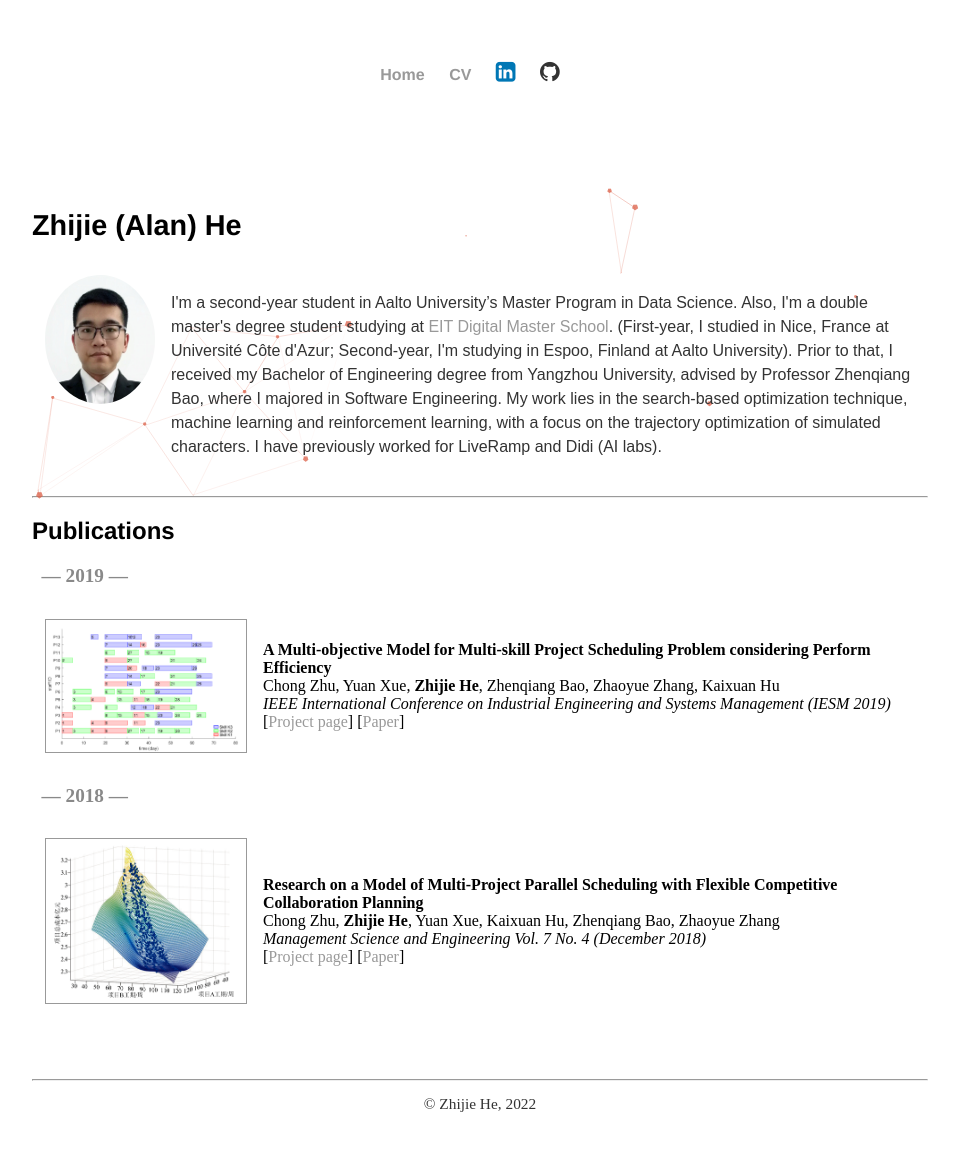
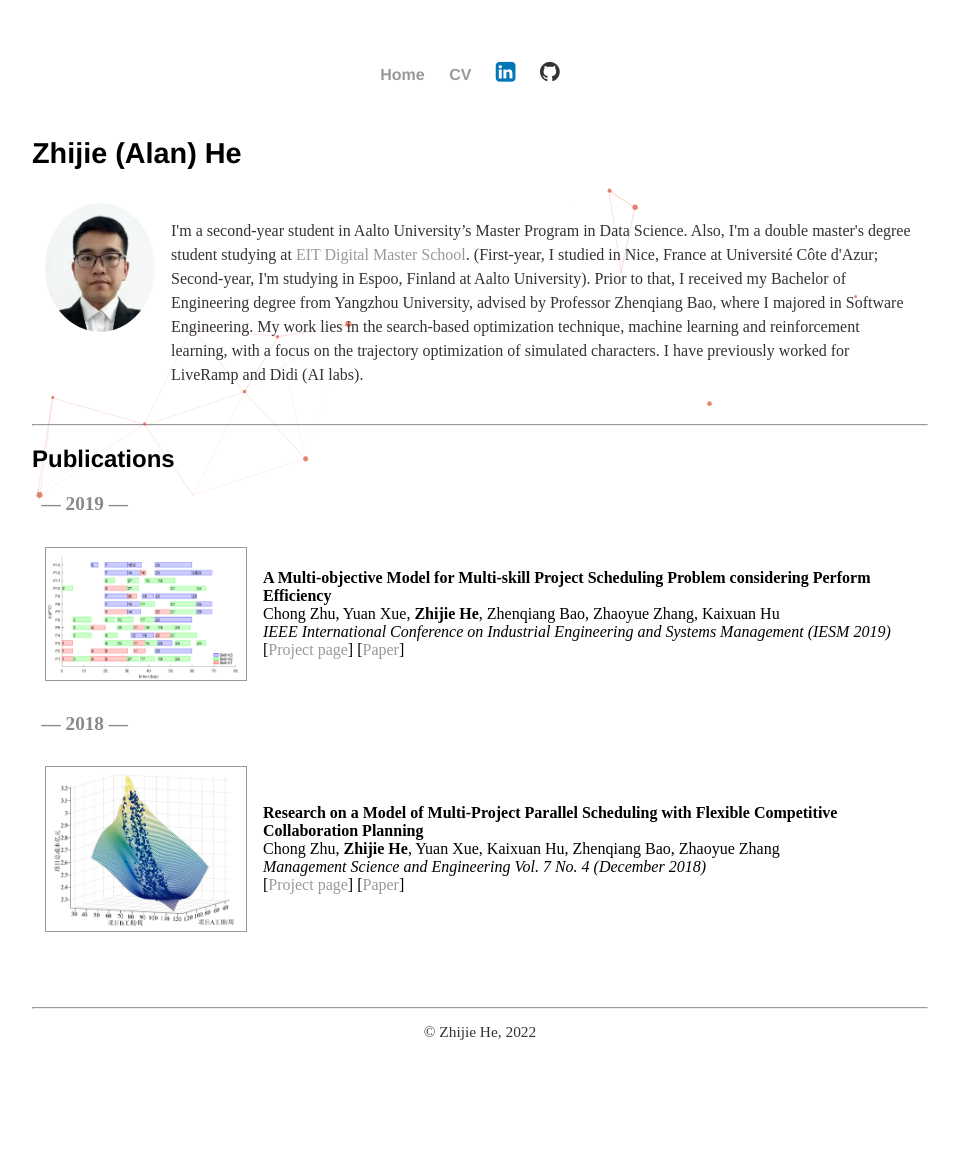
Before and after one commit to Zhijie-He/Zhijie-He.github.io, a Jekyll site: the page built from index.html, in a window 1280 px wide. Shown: the whole page, without its empty margins (160-1119 px from the left). Built offline with Jekyll 4.4.1, drawn with Linux system fonts in a browser that asks for light colours; after the commit the page ends 1101 px from its top, so only the background shows below that.

Commit message:
fix particles

```diff
--- a/assets/css/main.css
+++ b/assets/css/main.css
@@ -132,7 +132,7 @@
     /* W3C, IE 10+/ Edge, Firefox 16+, Chrome 26+, Opera 12+, Safari 7+ */
     vertical-align: bottom;
     width: 100%;
-    max-height: 10vh;
+    max-height: 2vh;
     background-repeat: no-repeat;
     background-size: cover;
     background-attachment: fixed
--- a/index.html
+++ b/index.html
@@ -15,8 +15,7 @@
 		<td >
 			<p style="
 				line-height: 1.5;
-				font-size: 100%;
-				font-family: 'Nunito Sans', sans-serif;">
+				font-size: 100%;">
 				I'm a second-year student in Aalto University’s Master Program in Data Science. Also, I'm a
 				double master's
 				degree student studying at <a href="https://masterschool.eitdigital.eu/"> EIT Digital Master
```
